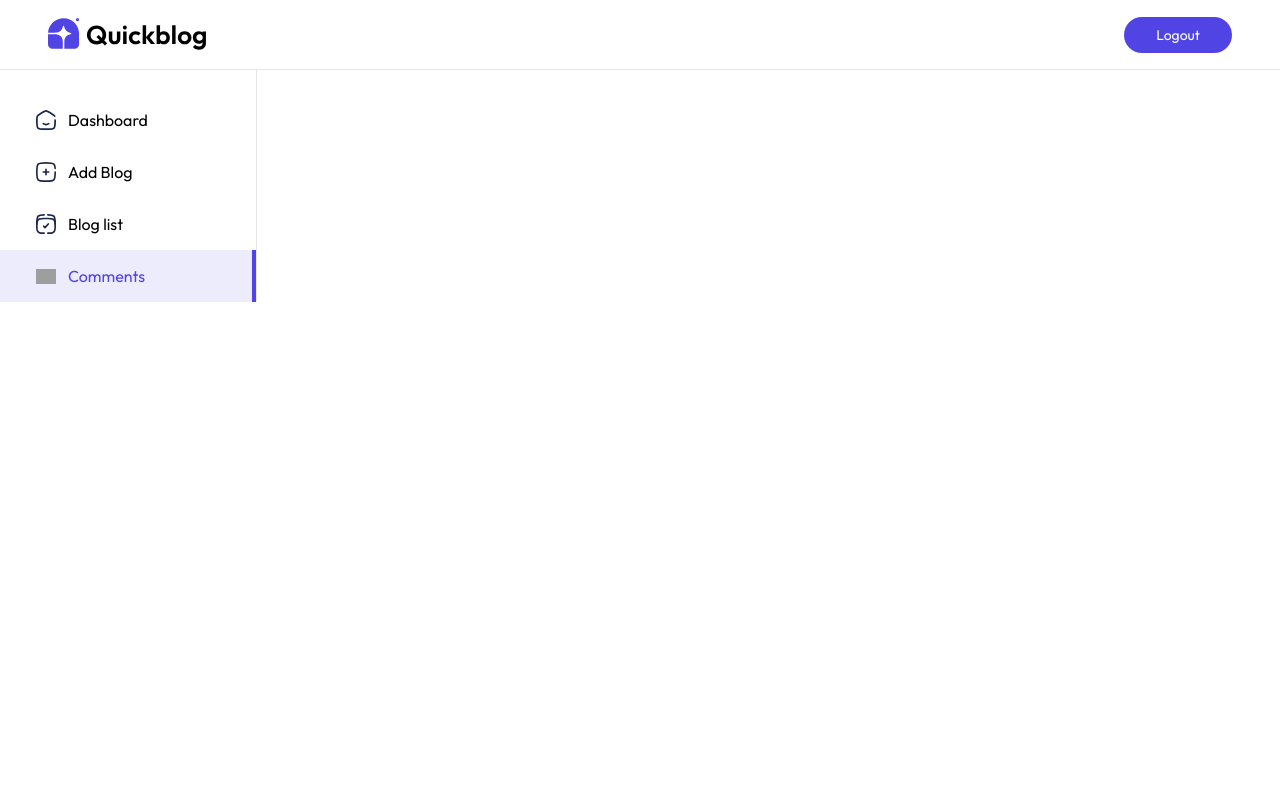
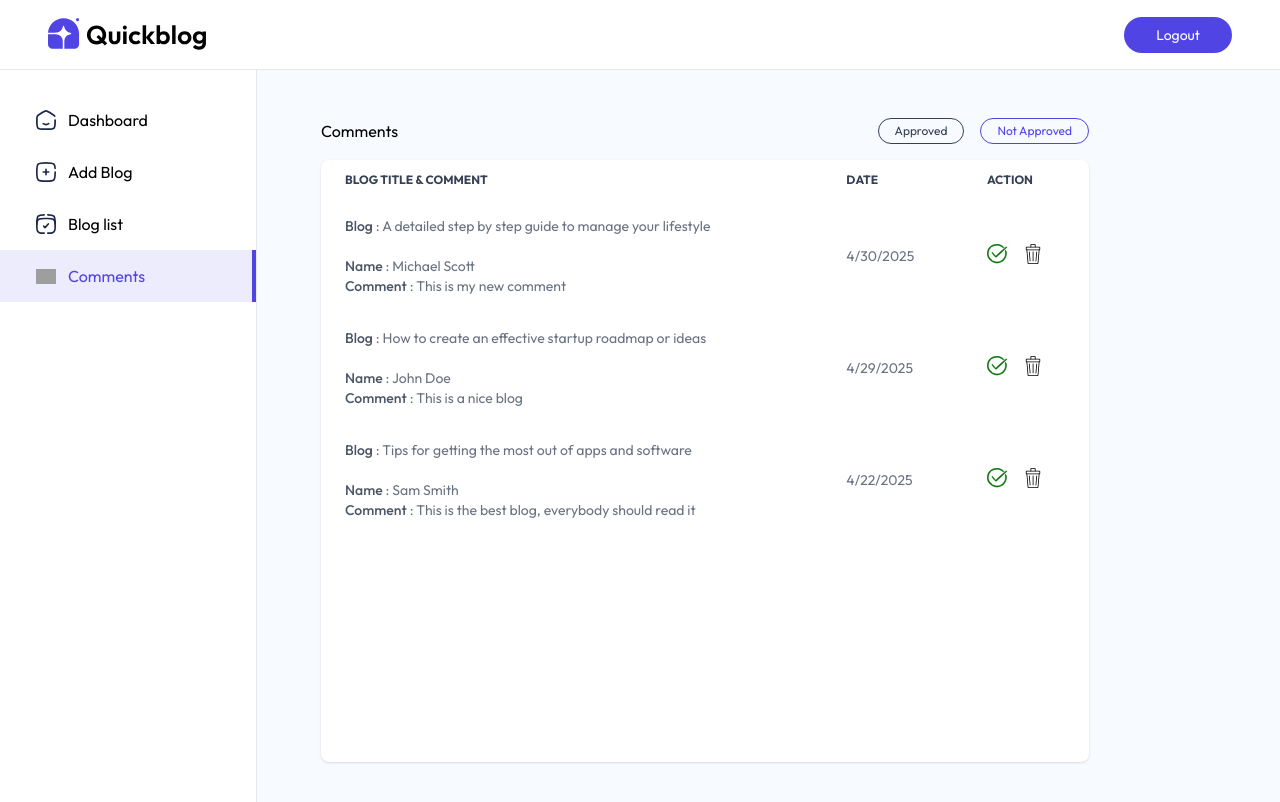
Before and after one commit to Aayush-235/BlogApp, a React (Vite) app in the folder client/: page /admin/comments in a window 1280 px wide. Shown: the top 802 px of the page. Built offline with nearby package versions, Linux system fonts and the light colour scheme; grey boxes are pictures that could not be loaded.

Commit message:
Comment admin panel is cmplt

```diff
--- a/client/src/components/admin/Blogtableitem.jsx
+++ b/client/src/components/admin/Blogtableitem.jsx
@@ -11,7 +11,7 @@ const Blogtableitem = ({ blog, fetchBlogs, index }) => {
             <tr className='border-y border-gray-300'>
                 <th className='px-2 py-4'>{index}</th>
                 <td className='px-2 py-4'>{title}</td>
-                <td className='px-2 py-4 max-sm:hidden'>{BlogDate.toLocaleString()}</td>
+                <td className='px-2 py-4 max-sm:hidden'>{BlogDate.toLocaleDateString()}</td>
                 <td className='px-2 py-4 max-sm:hidden'>
                     <p className={`${blog.isPublished ? 'text-green-600' : 'text-orange-700'}`}>
                         {blog.isPublished ? 'Published' : 'Unpublished'}
--- /dev/null
+++ b/client/src/components/admin/Commentitem.jsx
@@ -0,0 +1,37 @@
+import React from 'react'
+import { assets } from '../../assets/assets';
+
+const Commentitem = ({ comment, fetchComment }) => {
+
+    const { blog, createdAt, _id } = comment
+    const BlogDate = new Date(createdAt);
+
+    return (
+        <tr className='order-y border-gray-300'>
+            <td className='px-6 py-4'>
+                <b className='font-medium text-gray-600'>Blog</b> : {blog.title}
+                <br />
+                <br />
+                <b className='font-medium text-gray-600'>Name</b> : {comment.name}
+                <br />
+                <b className='font-medium text-gray-600'>Comment</b> : {comment.content}
+            </td>
+
+            <td className='px-6 py-4 max-sm:hidden'>
+                {BlogDate.toLocaleDateString()}
+            </td>
+
+            <td className='px-6 py-4'>
+                <div className='inline-flex items-center gap-4'>
+                    {!comment.isApproved ?
+                        <img src={assets.tick_icon} className='w-5 hover:scale-110 transition-all cursor-pointer' />
+                        :
+                        <p className='text-xs border border-green-600 bg-green-100 text-green-600 rounded-full px-3 py-1'>Approved</p>}
+                        <img src={assets.bin_icon} className='w-5 hover:scale-110 transition-all cursor-pointer' alt="" />
+                </div>
+            </td>
+        </tr>
+    )
+}
+
+export default Commentitem
--- a/client/src/pages/admin/Comments.jsx
+++ b/client/src/pages/admin/Comments.jsx
@@ -1,10 +1,62 @@
-import React from 'react'
+import React, { useEffect, useState } from 'react'
+import { comments_data } from '../../assets/assets'
+import Commentitem from '../../components/admin/Commentitem'
 
 const Comments = () => {
+
+  const [comment, setComment] = useState([])
+  const [filter, setFilter] = useState('Not Approved')
+
+  const fetchComments = async () => {
+    setComment(comments_data)
+  }
+  useEffect(() => {
+    fetchComments()
+  }, [])
+
   return (
-    <div>
+    <div className='flex-1 h-screen pt-5 px-5 sm:pt-12 sm:pl-16 bg-blue-50/50'>
+      <div className='flex justify-between items-center max-w-3xl'>
+        <h1>Comments</h1>
+        <div className='flex gap-4'>
+          <button onClick={() => setFilter('Approved')} className={`shadow-custom-sm border rounded-full px-4 py-1 cursor-pointer text-xs ${filter === 'Approved' ? 'text-primary' : 'text-gray-700'}`}>Approved</button>
 
+          <button onClick={() => setFilter('Not Approved')} className={`shadow-custom-sm border rounded-full px-4 py-1 cursor-pointer text-xs ${filter === 'Not Approved' ? 'text-primary' : 'text-gray-700'}`}>Not Approved</button>
+        </div>
+      </div>
+
+      <div className='relative h-4/5 mt-4 max-w-3xl overflow-x-auto shadow rounded-lg scrollbar-hide bg-white'>
+        <table className='w-full text-sm text-gray-500'>
+          <thead className='text-xs text-gray-700 text-left uppercase'>
+            <tr>
+              <th className='px-6 py-3' scope='col'>
+                  Blog Title & Comment
+              </th>
+              <th className='px-6 py-3 max-sm:hidden' scope='col'>
+                  Date
+              </th>
+              <th className='px-6 py-3' scope='col'>
+                  Action
+              </th>
+            </tr>
+          </thead>
+          <tbody>
+            {comment.filter((cmt)=>{
+                if(filter === "Approved"){
+                  return cmt.isApproved === true
+                }
+                else{
+                  return cmt.isApproved === false
+                }
+            }).map((cmt, index)=>{
+                return  < Commentitem key={cmt._id} comment={cmt} index={index + 1} fetchComment={fetchComments} />
+            })}
+          </tbody>
+        </table>
+
+      </div>
     </div>
+
   )
 }
 
--- a/client/src/pages/admin/Listblog.jsx
+++ b/client/src/pages/admin/Listblog.jsx
@@ -15,7 +15,7 @@ const Listblog = () => {
   }, [])
 
   return (
-    <div className='flex-1 pt-5 px-5 sm:pt-12 sm:pl-16 bg-blue-50/50'>
+    <div className='flex-1 h-screen pt-5 px-5 sm:pt-12 sm:pl-16 bg-blue-50/50'>
       <h1>All Blogs</h1>
       <div className='relative h-4/5 mt-4 max-w-4xl overflow-x-auto shadow rounded-lg scrollbar-hide bg-white'>
         <table className='w-full text-sm text-gray-500'>
```
